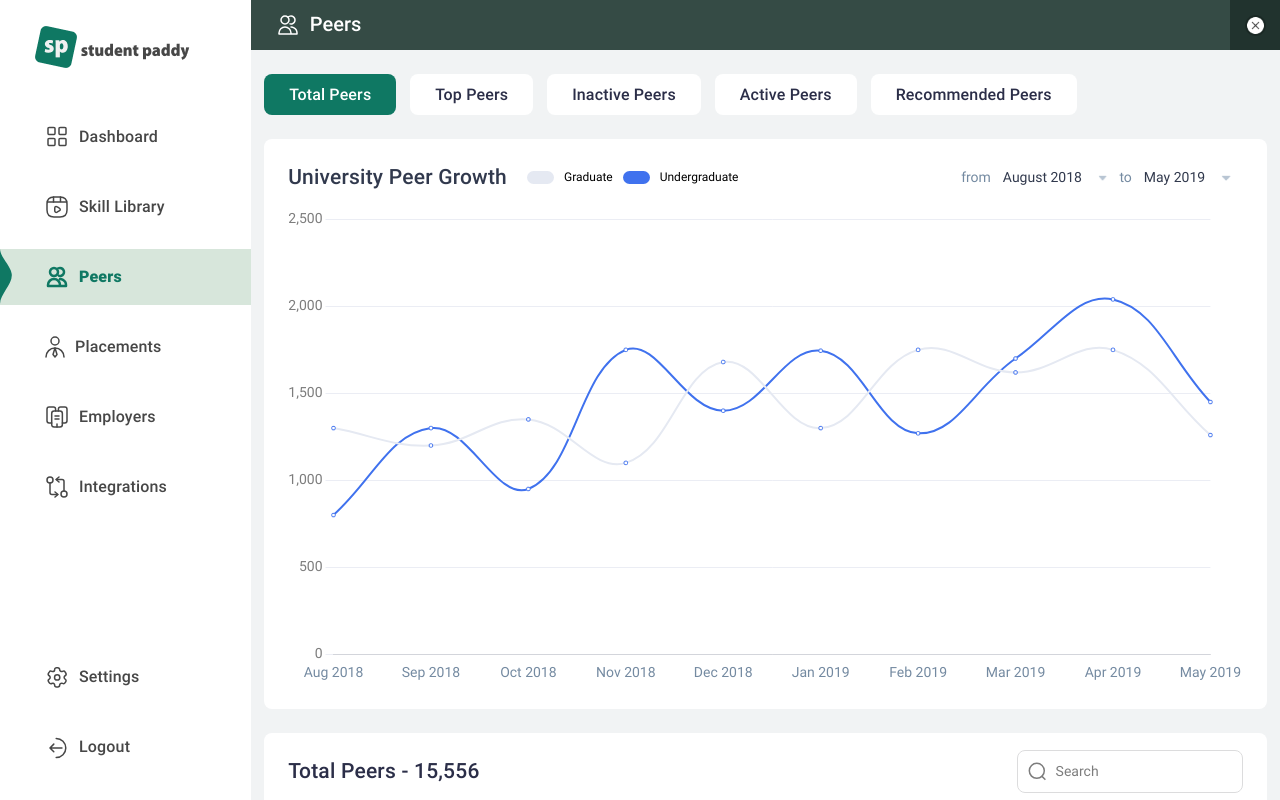
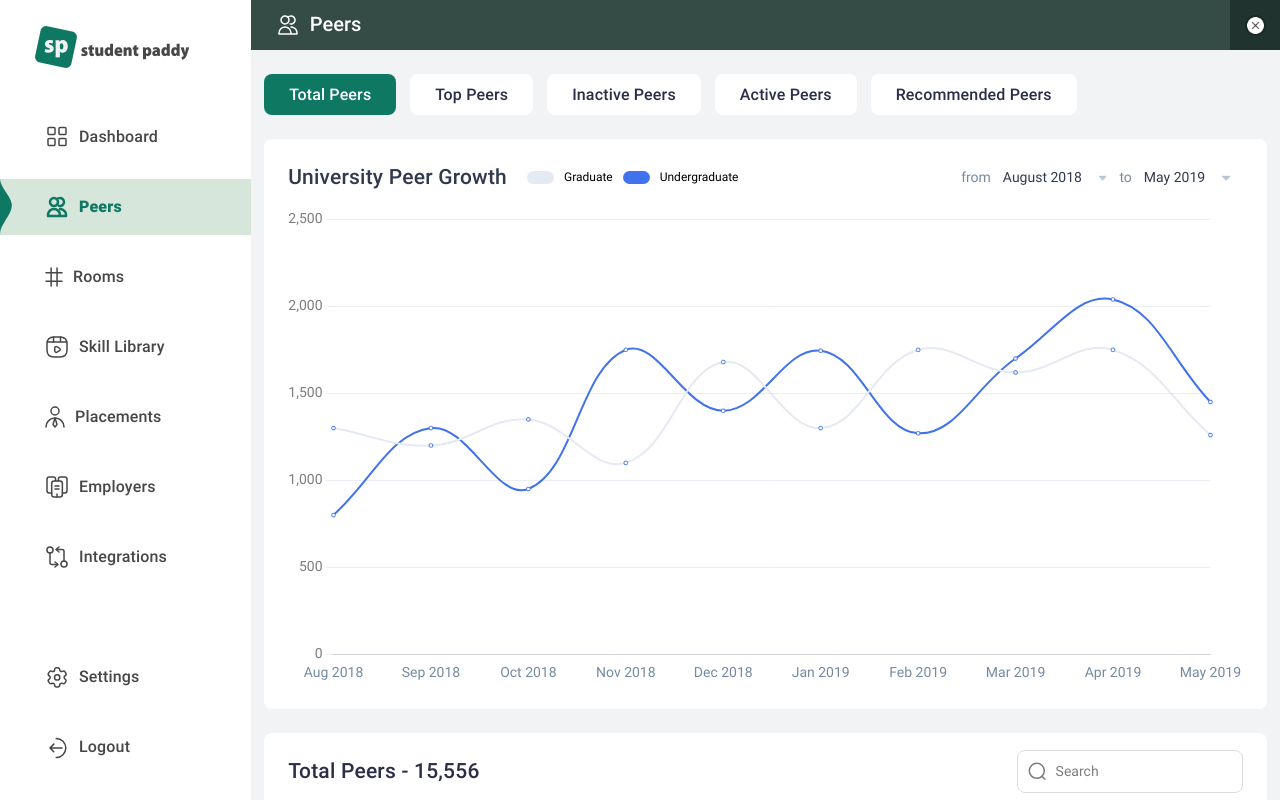
Before and after one commit to ArinzeGit/Student-Paddy-Admin-Dashboard, a Next.js app: page /peers/total-peers in a window 1280 px wide. Built offline with nearby package versions, Linux system fonts and the light colour scheme.

Commit message:
add "Rooms" to main NavBar and rearrange nav bar

```diff
--- a/src/components/NavBar.tsx
+++ b/src/components/NavBar.tsx
@@ -8,6 +8,7 @@ import EmployersIcon from "./icons/EmployersIcon";
 import IntegrationsIcon from "./icons/IntegrationsIcon";
 import SettingsIcon from "./icons/SettingsIcon";
 import LogoutIcon from "./icons/LogoutIcon";
+import RoomsIcon from "./icons/RoomsIcon";
 const NavBar = () => {
   return (
     <div className="flex flex-col justify-between min-h-[100vh] bg-[white] py-[25px]">
@@ -21,12 +22,13 @@ const NavBar = () => {
           className="ml-[34px] mr-[60.77px] mb-[39.5px]"
         />
         <NavLink Icon={<DashboardIcon />} label="Dashboard" href="/dashboard" />
+        <NavLink Icon={<PeersIcon />} label="Peers" href="/peers" />
+        <NavLink Icon={<RoomsIcon />} label="Rooms" href="/rooms" />
         <NavLink
           Icon={<SkillLibraryIcon />}
           label="Skill Library"
           href="/skill-library"
         />
-        <NavLink Icon={<PeersIcon />} label="Peers" href="/peers" />
         <NavLink
           Icon={<PlacementsIcon />}
           label="Placements"
--- /dev/null
+++ b/src/components/icons/RoomsIcon.tsx
@@ -0,0 +1,20 @@
+const RoomsIcon = () => {
+  return (
+    <svg
+      width="18"
+      height="20"
+      viewBox="0 0 18 20"
+      fill="none"
+      xmlns="http://www.w3.org/2000/svg"
+    >
+      <path
+        d="M6.14286 1V5.23529V10V14.2353V19M12.0383 1V19M17 5.76471H1M1 14.2353H17"
+        stroke="currentColor"
+        strokeWidth="1.5"
+        strokeLinecap="round"
+      />
+    </svg>
+  );
+};
+
+export default RoomsIcon;
```
